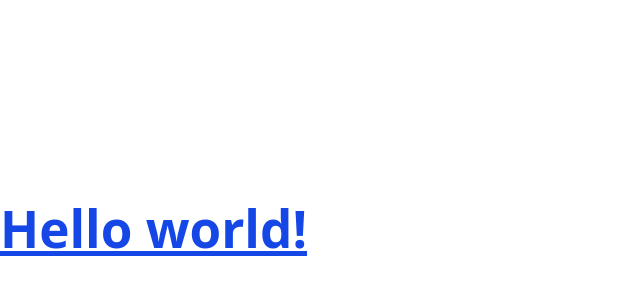
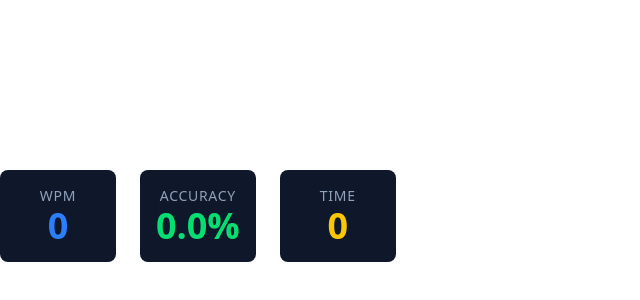
Before and after one commit to sainath-666/Typing_Speed_Test, a React (Vite) app: page / in a window 1280 px wide. Shown: the part 172-472 px from the top of the page, without its empty margins (0-640 px from the left). Built offline with nearby package versions, Linux system fonts and the light colour scheme.

Commit message:
added statsdisplay component

```diff
--- a/src/App.jsx
+++ b/src/App.jsx
@@ -1,11 +1,10 @@
 import React from 'react'
+import StatsDisplay from './components/StatsDisplay'
 
 const App = () => {
   return (
     <div>
-      <h1 className="text-3xl font-bold underline text-blue-700">
-        Hello world!
-      </h1>
+      <StatsDisplay />
     </div>
   )
 }
--- /dev/null
+++ b/src/components/StatsDisplay.tsx
@@ -0,0 +1,37 @@
+import React from "react";
+
+const StatCard = ({ label, value, colorClass }) => {
+  return (
+    <div className="bg-slate-900 p-4 rounded-lg text-center transition-all duration-300">
+      <div className="text-slate-400 text-sm uppercase tracking-wider">
+        {label}
+      </div>
+      <div className={`text-4xl font-bold ${colorClass}`}>{value}</div>
+    </div>
+  );
+};
+
+function StatsDisplay() {
+  // Example wpm value, replace with actual logic or props as needed
+  const wpm = 0;
+  const accuracy = 0;
+  const timer = 0;
+
+  return (
+    <div className="grid grid-cols-3 gap-4 md:gap-6 mb-6">
+      <StatCard
+        label="WPM"
+        value={Math.round(wpm)}
+        colorClass="text-blue-500"
+      />
+      <StatCard
+        label="Accuracy"
+        value={`${accuracy.toFixed(1)}%`}
+        colorClass="text-green-400"
+      />
+      <StatCard label="Time" value={timer} colorClass="text-yellow-400" />
+    </div>
+  );
+}
+
+export default StatsDisplay;
```
